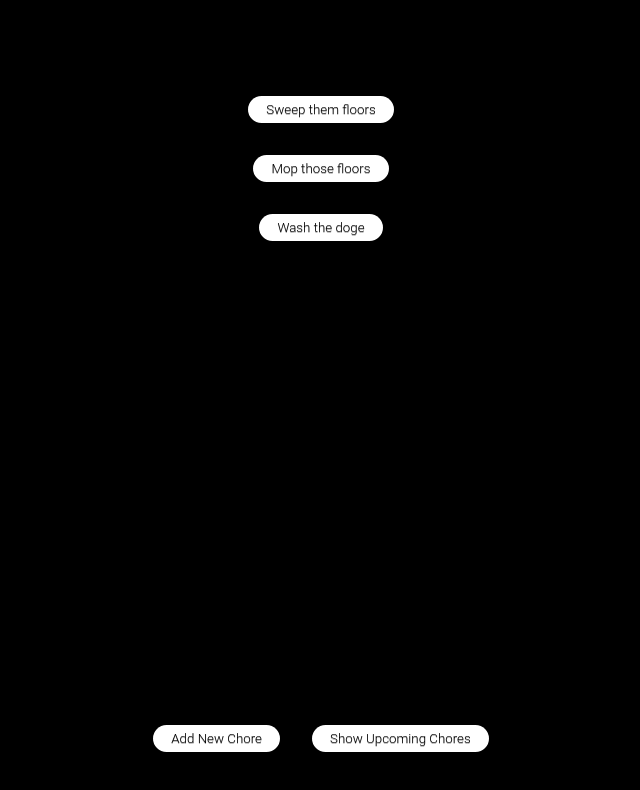
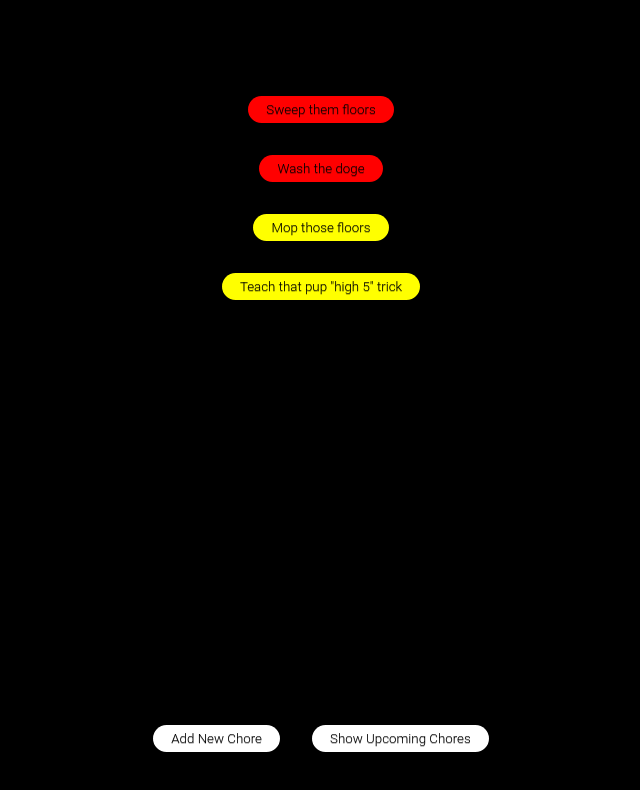
Before and after one commit to deanslamajr/a-coldbrew-page, a Next.js app: page /index in a window 1280 px wide. Shown: the top 790 px of the page, without its empty margins (319-959 px from the left). Built offline with nearby package versions, Linux system fonts and the light colour scheme.

Commit message:
added color coding related to task due date

```diff
--- a/package.json
+++ b/package.json
@@ -23,6 +23,7 @@
     "@apollo/react-hooks": "^3.1.3",
     "@apollo/react-ssr": "^3.1.3",
     "@datepicker-react/styled": "^2.3.1",
+    "@types/shortid": "0.0.29",
     "apollo-cache-inmemory": "^1.6.5",
     "apollo-client": "^2.6.8",
     "apollo-link-http": "^1.5.16",
@@ -33,9 +34,11 @@
     "dotenv": "^8.2.0",
     "graphql": "^14.6.0",
     "graphql-tag": "^2.10.3",
+    "moment": "^2.24.0",
     "next": "^9.3.4",
     "react": "16.13.0",
     "react-dom": "16.13.0",
+    "shortid": "^2.2.15",
     "styled-components": "^5.0.1"
   },
   "devDependencies": {
--- a/src/components/styles/index.styles.tsx
+++ b/src/components/styles/index.styles.tsx
@@ -1,8 +1,35 @@
-import styled from 'styled-components';
+import styled, { DefaultTheme } from 'styled-components';
 
 import { breakpoints } from '../layouts';
 
-export const ChoreButton = styled.button`
+import { DueStatusEnum } from '../../pages/index';
+
+interface ChoreButtonProps {
+  dueStatus: DueStatusEnum | null;
+}
+
+interface GetChoreButtonBackgroundColorInterface {
+  dueDateStatus: DueStatusEnum | null;
+  colors: DefaultTheme['colors'];
+}
+
+const getChoreButtonBackgroundColor = ({
+  dueDateStatus,
+  colors,
+}: GetChoreButtonBackgroundColorInterface): string => {
+  switch (dueDateStatus) {
+    case DueStatusEnum.NotYetDue:
+      return colors.notYetDue;
+    case DueStatusEnum.DueToday:
+      return colors.dueToday;
+    case DueStatusEnum.OverDue:
+      return colors.overDue;
+    default:
+      return colors.text;
+  }
+};
+
+export const ChoreButton = styled.button<ChoreButtonProps>`
   display: inline-block;
   padding: 0.3em 1.2em;
   margin: 1rem;
@@ -12,7 +39,11 @@ export const ChoreButton = styled.button`
   text-decoration: none;
   font-family: 'Roboto', sans-serif;
   font-weight: 300;
-  background-color: ${props => props.theme.colors.text};
+  background-color: ${props =>
+    getChoreButtonBackgroundColor({
+      dueDateStatus: props.dueStatus,
+      colors: props.theme.colors,
+    })};
   color: ${props => props.theme.colors.background};
   text-shadow: 0 0.04em 0.04em rgba(0, 0, 0, 0.35);
   text-align: center;
--- a/src/pages/index/index.tsx
+++ b/src/pages/index/index.tsx
@@ -3,6 +3,8 @@ import { NextPage } from 'next';
 import Head from 'next/head';
 import getConfig from 'next/config';
 import { DateSingleInput, OnDateChangeProps } from '@datepicker-react/styled';
+import moment from 'moment';
+import shortid from 'shortid';
 
 import {
   ChoreButton,
@@ -16,27 +18,45 @@ import { withApollo } from '../../graphql/with-apollo';
 
 const { publicRuntimeConfig } = getConfig();
 
+const getDateForYesterday = (): Date => {
+  const yesterday = new Date();
+  yesterday.setDate(yesterday.getDate() - 1);
+  return yesterday;
+};
+
 const mockedChores: ChoreInterface[] = [
+  // Over due
   {
-    id: '1234',
+    id: shortid.generate(),
     name: 'Sweep them floors',
+    due: getDateForYesterday(),
   },
   {
-    id: '5678',
+    id: shortid.generate(),
+    name: 'Wash the doge',
+    due: getDateForYesterday(),
+  },
+  // Due today
+  {
+    id: shortid.generate(),
     name: 'Mop those floors',
+    due: new Date(),
   },
   {
-    id: '9843',
-    name: 'Wash the doge',
+    id: shortid.generate(),
+    name: 'Teach that pup "high 5" trick',
+    due: new Date(),
   },
 ];
 
 interface ChoreInterface {
   id: string;
   name: string;
+  due: Date;
 }
 
 interface ChoreProps {
+  dueDate?: Date;
   name: string;
   clickHandler: () => void;
 }
@@ -45,8 +65,40 @@ interface DatePickerModalProps {
   onHideDatePicker: () => void;
 }
 
-const Chore: React.FunctionComponent<ChoreProps> = ({ clickHandler, name }) => {
-  return <ChoreButton onClick={clickHandler}>{name}</ChoreButton>;
+export enum DueStatusEnum {
+  OverDue = 'OVER_DUE',
+  DueToday = 'DUE_TODAY',
+  NotYetDue = 'NOT_YET_DUE',
+}
+
+const Chore: React.FunctionComponent<ChoreProps> = ({
+  clickHandler,
+  dueDate,
+  name,
+}) => {
+  const getDueStatus = (dueDate?: Date): DueStatusEnum | null => {
+    // remove this case after proper navbar has been implemented
+    // and Chore components are no longer abused for navbar purposes!
+    if (!dueDate) {
+      return null;
+    }
+
+    const todayMoment = moment();
+    const dueDateMoment = moment(dueDate);
+
+    if (todayMoment.isSame(dueDateMoment, 'day')) {
+      return DueStatusEnum.DueToday;
+    } else if (todayMoment.isAfter(dueDateMoment, 'day')) {
+      return DueStatusEnum.OverDue;
+    } else {
+      return DueStatusEnum.NotYetDue;
+    }
+  };
+  return (
+    <ChoreButton dueStatus={getDueStatus(dueDate)} onClick={clickHandler}>
+      {name}
+    </ChoreButton>
+  );
 };
 
 const DatePickerModal: React.FunctionComponent<DatePickerModalProps> = ({
@@ -63,6 +115,7 @@ const DatePickerModal: React.FunctionComponent<DatePickerModalProps> = ({
 
       <DateSingleInput
         onDateChange={handleDateChange}
+        // eslint-disable-next-line @typescript-eslint/no-empty-function
         onFocusChange={() => {}}
         onClose={onHideDatePicker}
         date={choreDate}
@@ -113,6 +166,7 @@ const Home: NextPage = () => {
             <Chore
               key={chore.id}
               clickHandler={() => markTaskCompleted(chore.id)}
+              dueDate={chore.due}
               name={chore.name}
             />
           ))}
--- a/src/theme.ts
+++ b/src/theme.ts
@@ -4,6 +4,9 @@ export const theme: DefaultTheme = {
   colors: {
     background: 'black',
     text: 'white',
+    notYetDue: 'green',
+    dueToday: 'yellow',
+    overDue: 'red',
   },
   zIndex: {
     highest: 999,
--- a/styled.d.ts
+++ b/styled.d.ts
@@ -7,6 +7,9 @@ declare module 'styled-components' {
     colors: {
       background: string;
       text: string;
+      notYetDue: string;
+      dueToday: string;
+      overDue: string;
     };
     zIndex: {
       highest: number;
```
Also changed, not shown: 1 other file (tests, documents, lock files or other folders).
